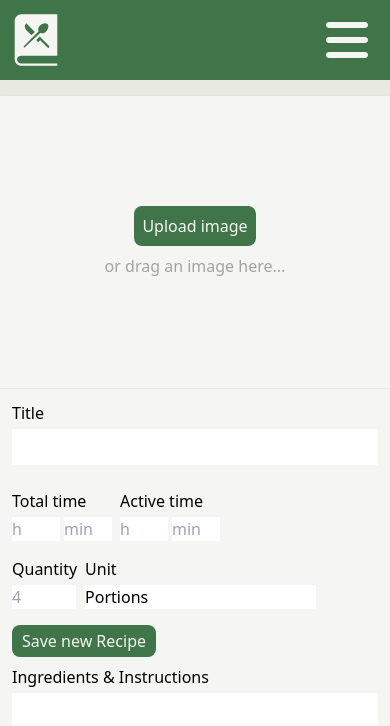
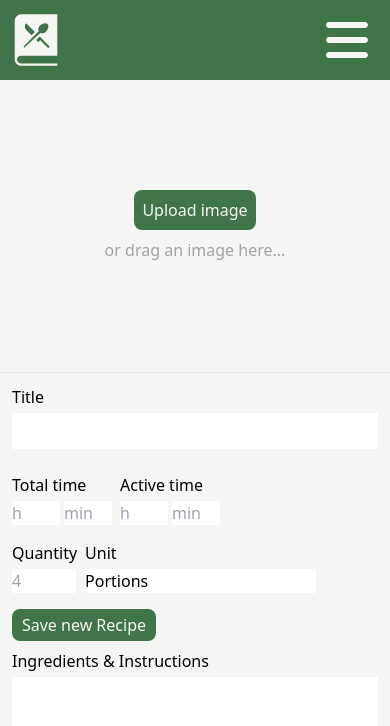
Before and after one commit to niluhaze/My-Recipe-Manager, a React (Vite) app in the folder frontend/: page /edit in a window 390 px wide. Shown: the top 726 px of the page. Built offline with nearby package versions, Linux system fonts and the light colour scheme.

Commit message:
edit: change to outer margin

```diff
--- a/frontend/src/pages/Edit.jsx
+++ b/frontend/src/pages/Edit.jsx
@@ -57,7 +57,7 @@ export function Edit() {
   return (
     <form
       ref={formRef}
-      className="w-full max-w-3xl mx-auto m-4 md:rounded-2xl shadow bg-components"
+      className="w-full max-w-3xl md:mx-auto md:m-4 md:rounded-2xl shadow bg-components"
     >
       {/* Image and Title wrapper */}
       <div>
```
